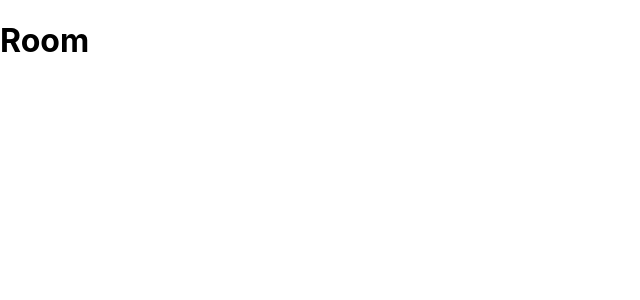
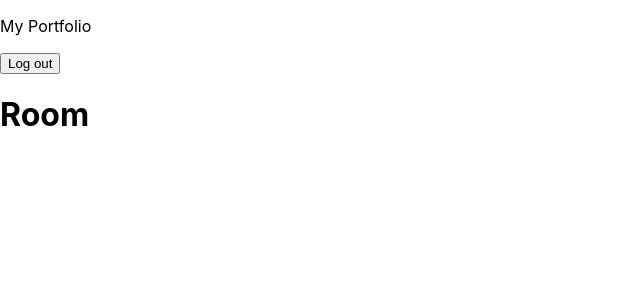
Before and after one commit to kotaro-lab457/ReadOut, a React (Create React App) app: page / in a window 1280 px wide. Shown: the top 300 px of the page, without its empty margins (0-640 px from the left). Built offline with nearby package versions, Linux system fonts and the light colour scheme.

Commit message:
仮デプロイ

```diff
--- a/src/App.tsx
+++ b/src/App.tsx
@@ -7,14 +7,18 @@ import {
 } from "react-router-dom";
 import Room from "./pages/Room";
 import Login from "./pages/Login";
+import firebase from "./config/Firebase";
 
-const App = () => {
+const App: React.FC = () => {
   return (
     <div>
-      <header></header>
+      <header>
+        <p>My Portfolio</p>
+        <button onClick={() => firebase.auth().signOut()}>Log out</button>
+      </header>
       <main>
         <BrowserRouter>
-          <Route exact path="/logins" component={Login} />
+          <Route exact path="/login" component={Login} />
           <Route exact path="/" component={Room} />
         </BrowserRouter>
       </main>
```
Also changed, not shown: firebase.json (added), 1 other file (tests, documents, lock files or other folders).
